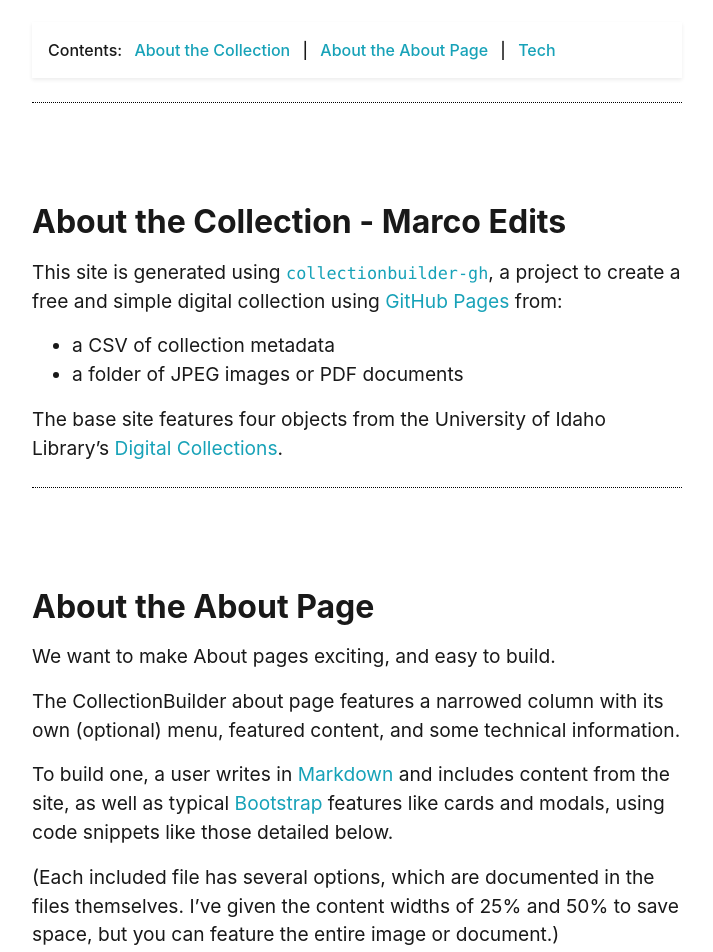
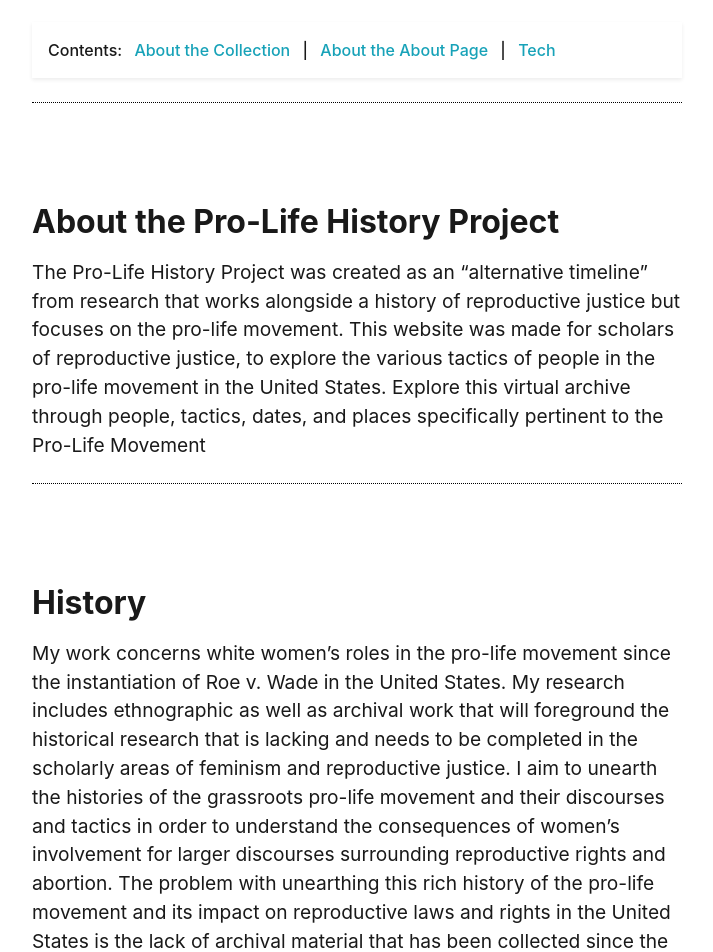
Before and after one commit to marcosvdotcom/NewProLifeHistory, a Jekyll site: the page built from pages/about.md, in a window 1280 px wide and 1400 px high, scrolled down 410 px. Shown: the top 952 px of the window, without its empty margins (283-996 px from the left). Built offline with Jekyll 4.4.1, drawn with Linux system fonts in a browser that asks for light colours; some of the changed text lies outside the part shown.

Commit message:
Adding Micki Content
adding Micki's content for about page

```diff
--- a/pages/about.md
+++ b/pages/about.md
@@ -10,7 +10,21 @@ permalink: /about.html
 
 {% include feature/nav-menu.html sections="About the Collection;About the About Page" %}
 
-## About the Collection - Marco Edits
+## About the Pro-Life History Project
+
+The Pro-Life History Project was created as an “alternative timeline” from research that works alongside a history of reproductive justice but focuses on the pro-life movement. This website was made for scholars of reproductive justice, to explore the various tactics of people in the pro-life movement in the United States. Explore this virtual archive through people, tactics, dates, and places specifically pertinent to the Pro-Life Movement
+
+## History
+My work concerns white women’s roles in the pro-life movement since the instantiation of Roe v. Wade in the United States. My research includes ethnographic as well as archival work that will foreground the historical research that is lacking and needs to be completed in the scholarly areas of feminism and reproductive justice. I aim to unearth the histories of the grassroots pro-life movement and their discourses and tactics in order to understand the consequences of women’s involvement for larger discourses surrounding reproductive rights and abortion. The problem with unearthing this rich history of the pro-life movement and its impact on reproductive laws and rights in the United States is the lack of archival material that has been collected since the start of these movements. This website is my attempt to publicize this forgotten and hidden history specifically in Iowa and the Midwest region of the United States.
+
+## Team
+
+Micki Burdick is a PhD Student at the University of Iowa. They study the rhetorical history of the pro-life movement through the bodies of the women who mainly lead these groups. They attempt to understand the pro-life movement through images, narratives, and videos that can tell the stories of these bodies and how they affect other bodies.
+They would like to thank the Iowa Women’s Archive for the images and archival resources.
+
+
+
+
 
 This site is generated using [`collectionbuilder-gh`](https://collectionbuilding.github.io/gh/), a project to create a free and simple digital collection using [GitHub Pages](https://pages.github.com/) from:
 
```
